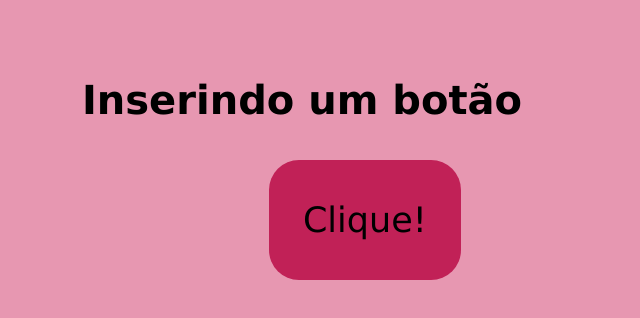
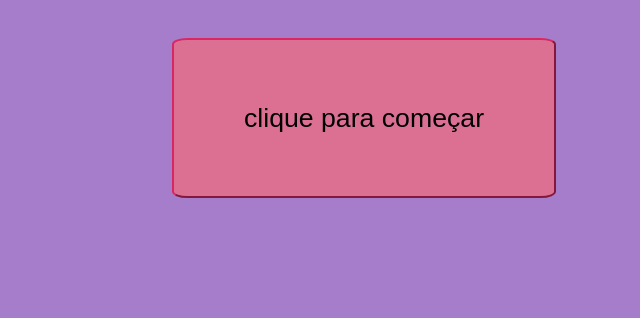
Before and after one commit to luizaapmachado/Alessandra-3-trimestre, a plain HTML site: page index.html in a window 1280 px wide. Shown: the whole page, without its empty margins (246-886 px from the left). Drawn offline with Linux system fonts and the light colour scheme.

Commit message:
Add files via upload

```diff
--- a/index.html
+++ b/index.html
@@ -6,14 +6,20 @@
     <meta name="viewport" content="width=, initial-scale=1.0">
     <link rel="stylesheet" href="style.css">
     <title>Document</title>
-</head>
+    <style>
+    button{
+        font-size: 20pt;
+
+    }
+    </style>
 <body>
-    <h1> Inserindo um botão</h1>
-    <button onclick="clicou()"> Clique! </button>
+    <button onclick="inicio()"> clique para começar</button>
     <script>
-        function clicou (){
-            window.alert("voce clicou no botão")
+        function inicio(){
+            let nome= window.prompt('qual o seu nome?')
+            window.alert(`ola, ${nome}! é um prazer te conhecer`)
         }
     </script>
+
 </body>
 </html>
--- a/style.css
+++ b/style.css
@@ -1,30 +1,20 @@
+body{
+    background-color: rgb(165, 125, 202);
+}
 button{
+    background-color: palevioletred;
+    border: 300%;
+    padding: 30px;
+    margin: 30px;
+    border-radius: 4%;
+    width: 30%;
+    height: 20%;
+    right: 35%;
     position: absolute;
-    width: 15%;
-    height: 15%;
-    background-color: rgb(193, 33, 87);
-    border: 10px;
-    margin: 10px;
-    font-size: 35px;
-    border-radius: 30px;
-    font-family: Verdana, Geneva, Tahoma, sans-serif;
-    top: 150px;
-    right: 44%;
+    color: rgb(0, 0, 0);
+    border-color: rgb(216, 39, 98);
 }
+button:hover{
+    background-color:rgb(205, 153, 170);
 
-button:hover{
-    background-color: rgb(157, 57, 157);
 }
-
-body{
-    background-color: rgb(231, 151, 177);
-    align-items: center;
-}
-
-h1{
-    font-family: Verdana, Geneva, Tahoma, sans-serif;
-    position: absolute;
-    right: 40%;
-    font-size: 40px;
-    top: 50px;
-}
```
